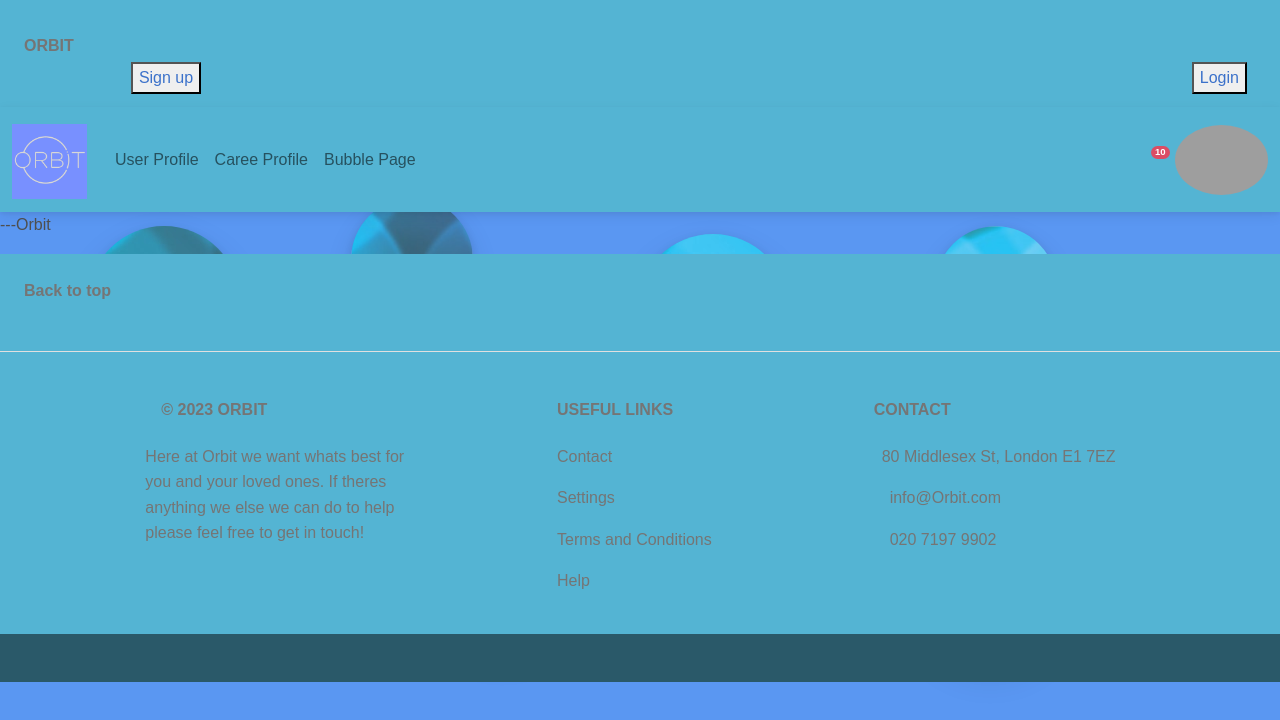
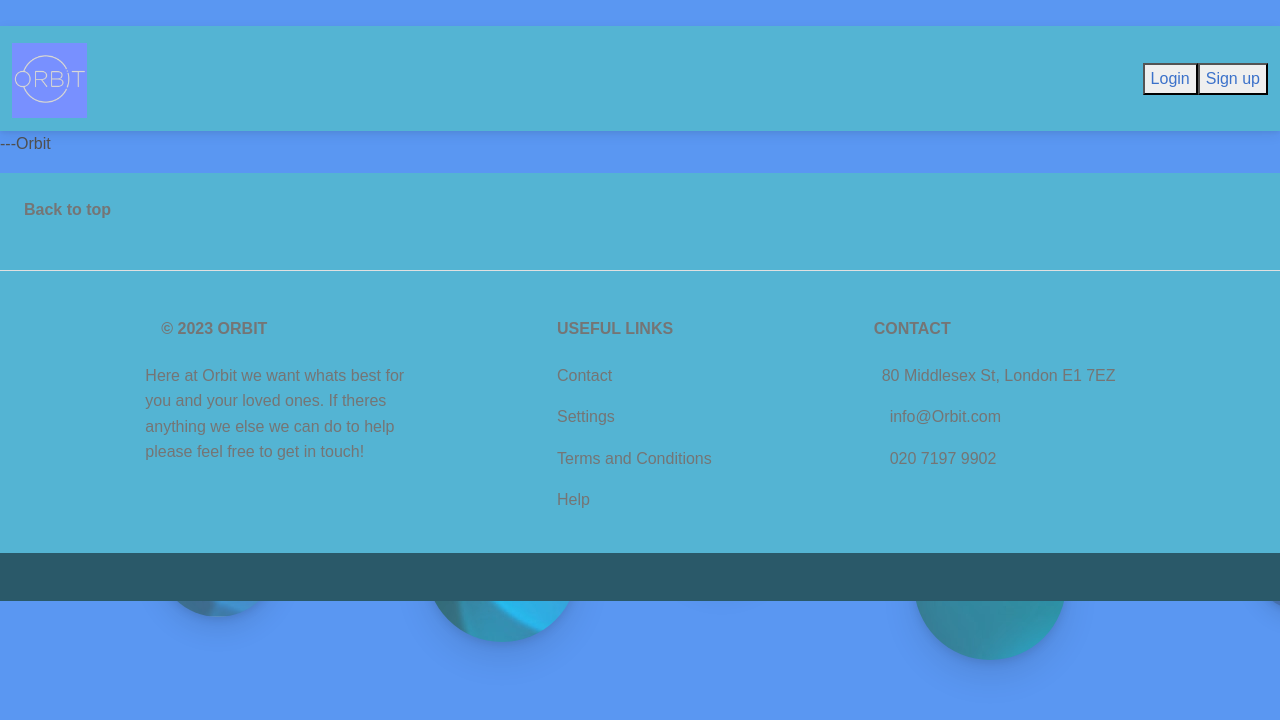
Before and after one commit to e-b-m/CapStone-FrontEnd, a React (Create React App) app: page / in a window 1280 px wide. Shown: the top 720 px of the page. Built offline with nearby package versions, Linux system fonts and the light colour scheme; grey boxes are pictures that could not be loaded.

Commit message:
single navbar changing

```diff
--- a/src/App.js
+++ b/src/App.js
@@ -2,7 +2,7 @@
 import './App.css';
 import './Bubble.css';
 import Hero from './components/Hero';
-import { BrowserRouter, Routes, Route, Link } from 'react-router-dom';
+import { BrowserRouter, Routes, Route } from 'react-router-dom';
 import SignUp from './components/User/SignUp';
 import LogIn from './components/User/LogIn';
 import Footer from './components/Footer';
@@ -10,7 +10,7 @@ import NavBar from './components/NavBar';
 import UserProfile from './Pages/UserProfile';
 import CareeProfile from './components/Caree/CareeProfile';
 import BubblePage from './Pages/BubblePage';
-import { UserContext, UserContextProvider } from './components/User/ReferenceDataContext';
+import { UserContextProvider } from './components/User/ReferenceDataContext';
 
 function App() {
 
--- a/src/components/NavBar.js
+++ b/src/components/NavBar.js
@@ -15,49 +15,14 @@ const NavBar = () => {
 
     return (
         <>
-    <MDBNavbar bgColor='info' className='text-center text-lg-start text-muted'>
-        <p className='p-4'>
-                <a href='' className='text-reset fw-bold mb-4'>ORBIT</a>
-        </p>
+    {/* <MDBNavbar bgColor='info' className='text-center text-lg-start text-muted'> */}
         <img/>
 
         {loggedInUser ?
 
             <>
-      <ul class="navbar-nav me-auto mb-2 mb-lg-0">
-        <li class="nav-item">
-                <button className="navbtn"><Link to="/UserProfile"> User Profile </Link></button>
-        </li>
-        <li class="nav-item">
-                <button className="navbtn"><Link to="/CareeProfile"> Caree Profile </Link></button>
-        </li>
-        <li class="nav-item">
-                <button className="navbtn"><Link to="/BubblePage"> Bubble Page </Link></button>
-        </li>
-      </ul>
-
-                <button className='navbtn' onClick={signOut}>Sign Out</button>
-
-            </>
-
-        :
-
-            <>
-
-                <MDBContainer className='text-center text-md-start mt-5'>
-                <button className="signup-btn"> <Link to="/SignUp"> Sign up </Link> </button>
-                <button className="login-btn"><Link to="/LogIn"> Login </Link></button>
-    </MDBContainer>
-
-            </>
-        }
-    </MDBNavbar>
-
-    {/* <!-- Navbar --> */}
               <nav class="navbar navbar-expand-lg navbar-light bg-info">
-  {/* <!-- Container wrapper --> */}
                 <div class="container-fluid">
-    {/* <!-- Toggle button --> */}
                   <button
                     class="navbar-toggler"
                     type="button"
@@ -69,8 +34,6 @@ const NavBar = () => {
                   >
                     <i class="fas fa-bars"></i>
                   </button>
-
-    {/* <!-- Collapsible wrapper --> */}
                   <div class="collapse navbar-collapse" id="navbarSupportedContent">
                     {/* <!-- Navbar brand --> */}
                     <a class="navbar-brand mt-2 mt-lg-1" href="#">
@@ -84,13 +47,13 @@ const NavBar = () => {
                     {/* <!-- Left links --> */}
                     <ul class="navbar-nav me-auto mb-2 mb-lg-0">
                     <li class="nav-item">
-          <a class="nav-link" href="#">User Profile</a>
+                                      <a className="nav-link"><Link to="/UserProfile"> User Profile </Link></a>
                               </li>
                       <li class="nav-item">
-          <a class="nav-link" href="#">Caree Profile</a>
+                                      <a className="nav-link"><Link to="/CareeProfile"> Caree Profile </Link></a>
                               </li>
                       <li class="nav-item">
-          <a class="nav-link" href="#">Bubble Page</a>
+                                      <a className="nav-link" class="nav-link"><Link to="/BubblePage"> Bubble Page </Link></a>
                               </li>
                     </ul>
                     {/* <!-- Left links --> */}
@@ -131,10 +94,64 @@ const NavBar = () => {
                           loading="lazy"
                         />
                       </a>
+                              <button className='navbtn' onClick={signOut}>Sign Out</button>
                     </div>
                   </div>
                 </div>
               </nav>
+
+
+
+            </>
+        :
+
+            <>
+
+                    {/* <!-- Navbar --> */}
+<nav class="navbar navbar-expand-lg navbar-light bg-info">
+  {/* <!-- Container wrapper --> */}
+  <div class="container-fluid">
+    {/* <!-- Collapsible wrapper --> */}
+    <div class="collapse navbar-collapse" id="navbarSupportedContent">
+      {/* <!-- Navbar brand --> */}
+      <a class="navbar-brand mt-2 mt-lg-1" href="#">
+        <img
+          src={logo}
+          height="75"
+          alt="ORBIT Logo"
+          loading="lazy"
+        />
+      </a>
+    </div>
+    <div class="d-flex align-items-center">
+
+      {/* USER LOGO */}
+      <div class="dropdown">
+      <ul class="navbar-nav me-auto mb-2 mb-lg-0">
+      <li class="nav-item">
+      <button className="login-btn"><Link to="/LogIn"> Login </Link></button>                </li>
+        <li class="nav-item">
+           <button className="nav-item"> <Link to="/SignUp"> Sign up </Link> </button>
+        </li>
+      </ul>
+        <a
+          class="dropdown-toggle d-flex align-items-center hidden-arrow"
+          href="#"
+          id="navbarDropdownMenuAvatar"
+          role="button"
+          data-mdb-toggle="dropdown"
+          aria-expanded="false"
+        >
+        </a>
+      </div>
+    </div>
+  </div>
+</nav>
+
+            </>
+        }
+    {/* </MDBNavbar> */}
+
         </>
 
     );
```
Lines whose indentation alone changed are shown as unchanged.
